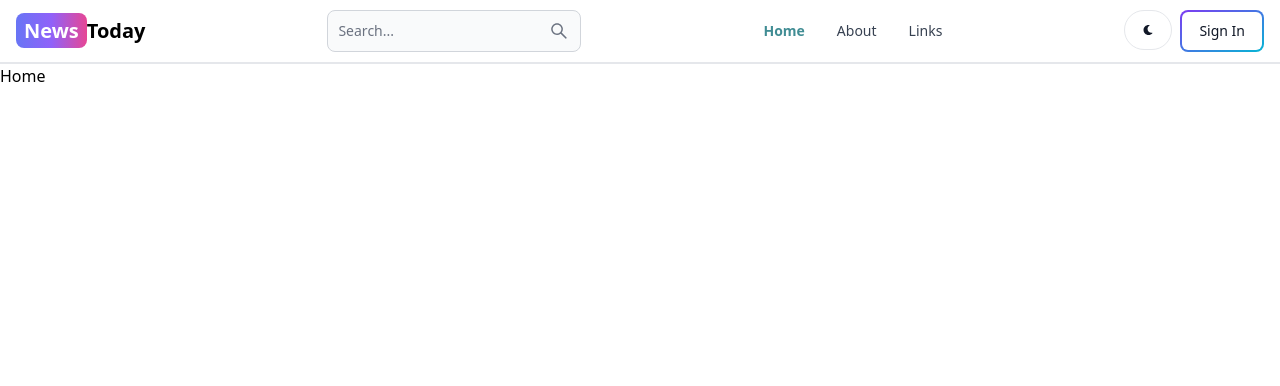
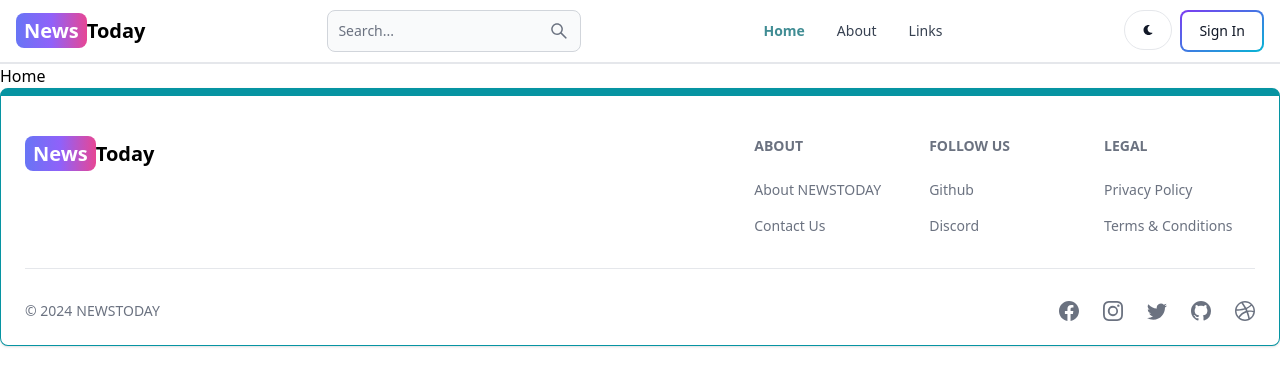
Before and after one commit to TimGeCH/NewsToday, a React (Vite) app in the folder client/: page / in a window 1280 px wide. Shown: the top 386 px of the page. Built offline with nearby package versions, Linux system fonts and the light colour scheme.

Commit message:
create footer component

```diff
--- a/client/src/App.jsx
+++ b/client/src/App.jsx
@@ -6,6 +6,7 @@
 import Dashboard from './pages/Dashboard'
 import Links from './pages/Links'
 import Header from './components/Header'
+import Footer from './components/Footer'
 
 export default function App() {
   return (
@@ -20,7 +21,7 @@
         <Route path='links' element={<Links />} />
 
       </Routes>
-
+      <Footer />
     </BrowserRouter>
   )
 }
--- /dev/null
+++ b/client/src/components/Footer.jsx
@@ -0,0 +1,81 @@
+import { Footer } from 'flowbite-react';
+import { Link } from 'react-router-dom';
+import { BsFacebook, BsInstagram, BsTwitter, BsGithub, BsDribbble } from 'react-icons/bs';
+
+export default function FooterCom() {
+    return (
+        <Footer container className='border border-t-8 border-teal-500'>
+            <div className='w-full max-w-7xl mx-auto'>
+                <div className='grid w-full justify-between sm:flex md:grid-cols-1'>
+                    <div className='mt-5'>
+                        <Link
+                            to='/'
+                            className='self-center whitespace-nowrap text-lg sm:text-xl font-semibold dark:text-white'
+                        >
+                            <span className='px-2 py-1 bg-gradient-to-r from-indigo-500 via-purple-500 to-pink-500 rounded-lg text-white'>
+                                News
+                            </span>
+                            Today
+                        </Link>
+                    </div>
+                    <div className='grid grid-cols-2 gap-8 mt-4 sm:grid-cols-3 sm:gap-6'>
+                        <div>
+                            <Footer.Title title='About' />
+                            <Footer.LinkGroup col>
+                                <Footer.Link
+                                    href='/about'
+                                    target='_blank'
+                                    rel='noopener noreferrer'
+                                >
+                                    About NEWSTODAY
+                                </Footer.Link>
+                                <Footer.Link
+                                    href='/contact'
+                                    target='_blank'
+                                    rel='noopener noreferrer'
+                                >
+                                    Contact Us
+                                </Footer.Link>
+                            </Footer.LinkGroup>
+                        </div>
+                        <div>
+                            <Footer.Title title='Follow us' />
+                            <Footer.LinkGroup col>
+                                <Footer.Link
+                                    href='https://github.com/TimGeCH/NewsToday'
+                                    target='_blank'
+                                    rel='noopener noreferrer'
+                                >
+                                    Github
+                                </Footer.Link>
+                                <Footer.Link href='#'>Discord</Footer.Link>
+                            </Footer.LinkGroup>
+                        </div>
+                        <div>
+                            <Footer.Title title='Legal' />
+                            <Footer.LinkGroup col>
+                                <Footer.Link href='/privacy'>Privacy Policy</Footer.Link>
+                                <Footer.Link href='/terms'>Terms &amp; Conditions</Footer.Link>
+                            </Footer.LinkGroup>
+                        </div>
+                    </div>
+                </div>
+                <Footer.Divider />
+                <div className='w-full sm:flex sm:items-center sm:justify-between'>
+                    <Footer.Copyright
+                        href='#'
+                        by="NEWSTODAY"
+                        year={new Date().getFullYear()}
+                    />
+                    <div className="flex gap-6 sm:mt-0 mt-4 sm:justify-center">
+                        <Footer.Icon href='#' icon={BsFacebook} />
+                        <Footer.Icon href='#' icon={BsInstagram} />
+                        <Footer.Icon href='#' icon={BsTwitter} />
+                        <Footer.Icon href='https://github.com/TimGeCH/NewsToday' icon={BsGithub} />
+                        <Footer.Icon href='#' icon={BsDribbble} />
+                    </div>
+                </div>
+            </div>
+        </Footer>
+    );
+}
```
Also changed, not shown: 2 other files (tests, documents, lock files or other folders).
